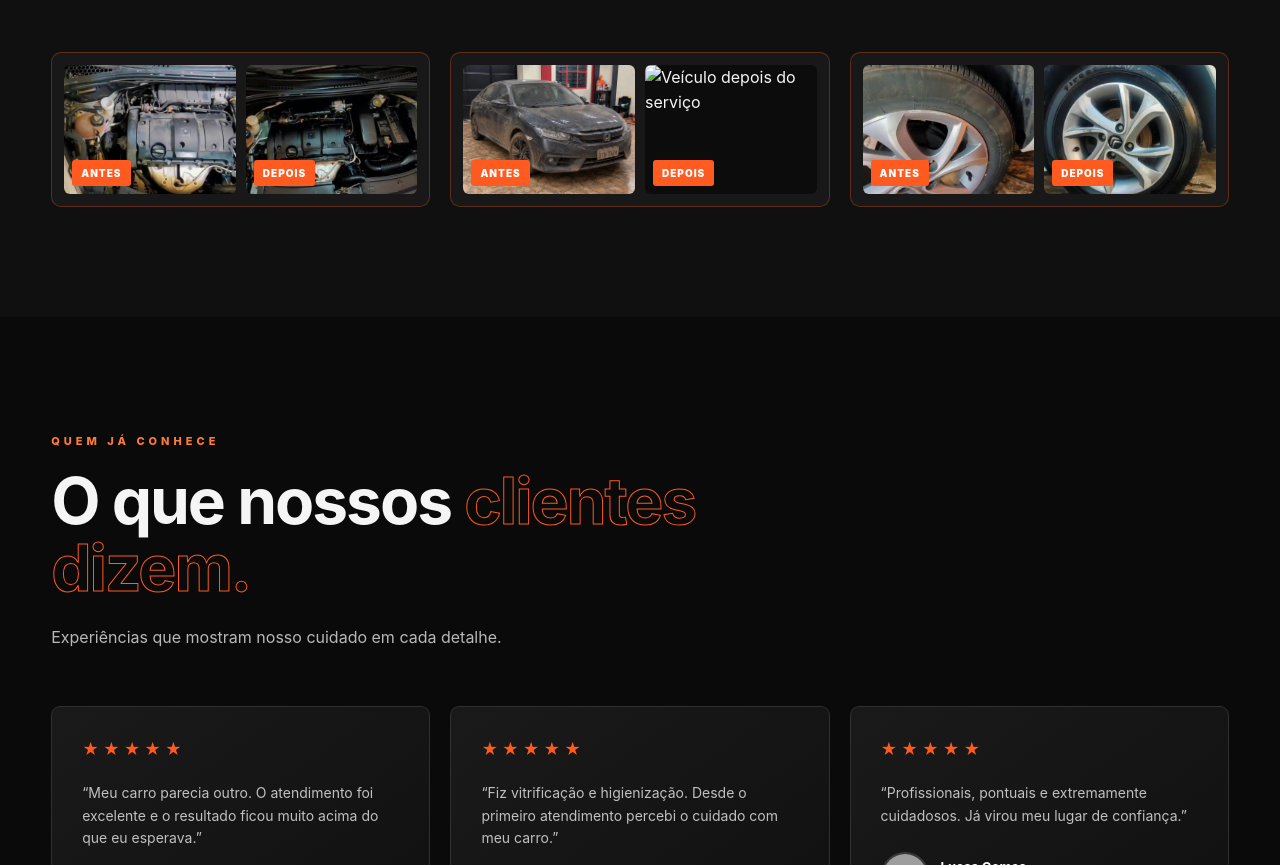
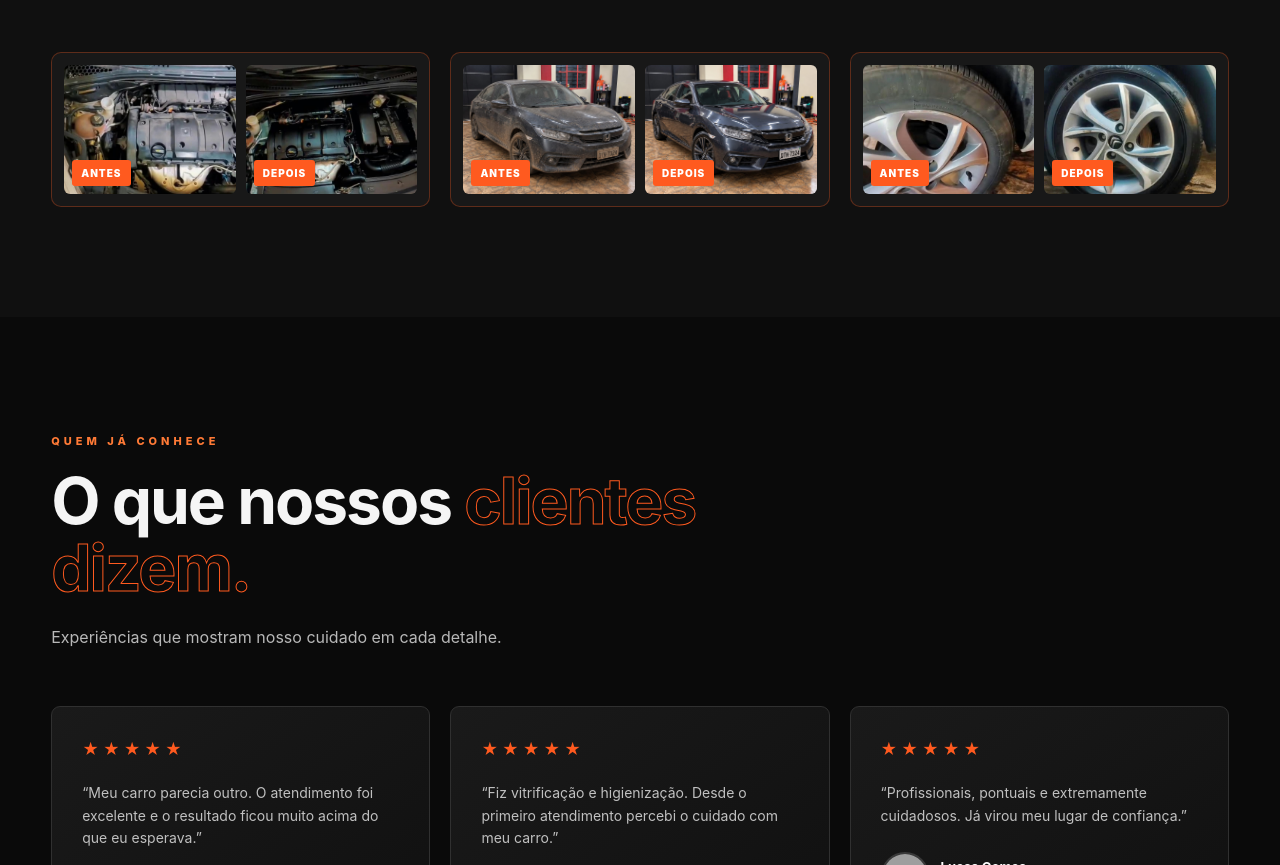
Before and after one commit to TurboStudio26/Turbo-Studio, a plain HTML site: page index.html in a window 1280 px wide. Shown: the part 3396-4261 px from the top of the page. Drawn offline with Linux system fonts and the light colour scheme; grey boxes are pictures that could not be loaded.

Commit message:
Update index.html

```diff
--- a/index.html
+++ b/index.html
@@ -80,7 +80,7 @@
         <div class="galeria-resultados">
           <article class="resultado-card reveal"><div class="antes-depois"><figure><img src="imagens/motor-antes.jpg" alt="Motor antes da limpeza" loading="lazy"><figcaption>ANTES</figcaption></figure><figure><img src="imagens/motor-depois.jpg" alt="Motor depois da limpeza" loading="lazy">
             <figcaption>DEPOIS</figcaption></figure></div></article>
-          <article class="resultado-card reveal"><div class="antes-depois"><figure><img src="imagens/antes-civic.jpg" alt="Veículo antes do serviço" loading="lazy"><figcaption>ANTES</figcaption></figure><figure><img src="imagens/civic-depois.jpg" alt="Veículo depois do serviço" loading="lazy">
+          <article class="resultado-card reveal"><div class="antes-depois"><figure><img src="imagens/antes-civic.jpg" alt="Veículo antes do serviço" loading="lazy"><figcaption>ANTES</figcaption></figure><figure><img src="imagens/depois-civic.jpg" alt="Veículo depois do serviço" loading="lazy">
             <figcaption>DEPOIS</figcaption></figure></div></article>
           <article class="resultado-card reveal"><div class="antes-depois"><figure><img src="imagens/pneu-antes.jpg" alt="Pneu antes da limpeza" loading="lazy"><figcaption>ANTES</figcaption></figure><figure><img src="imagens/pneu-depois.jpg" alt="Pneu depois da limpeza" loading="lazy">
             <figcaption>DEPOIS</figcaption></figure></div></article>
```
